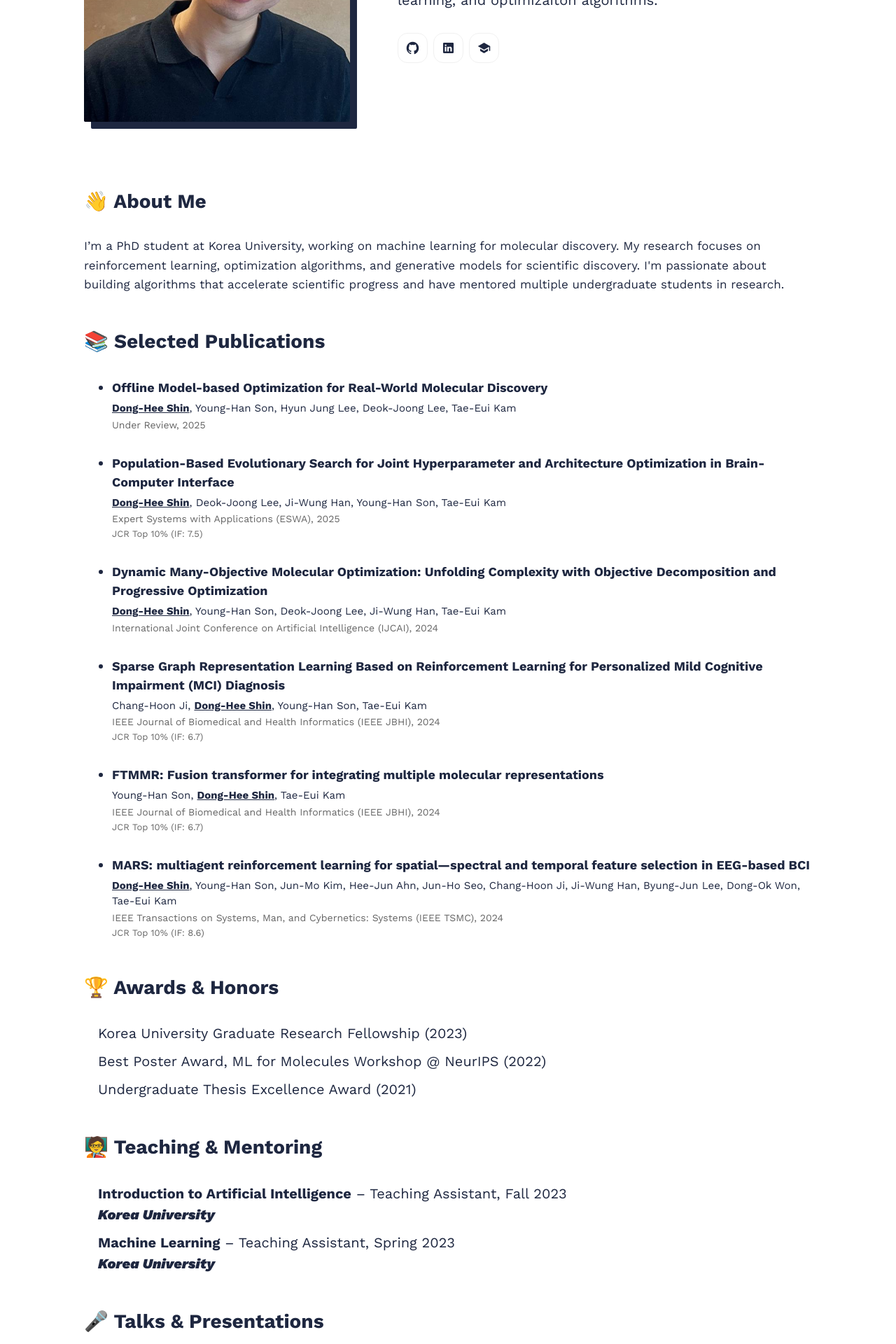
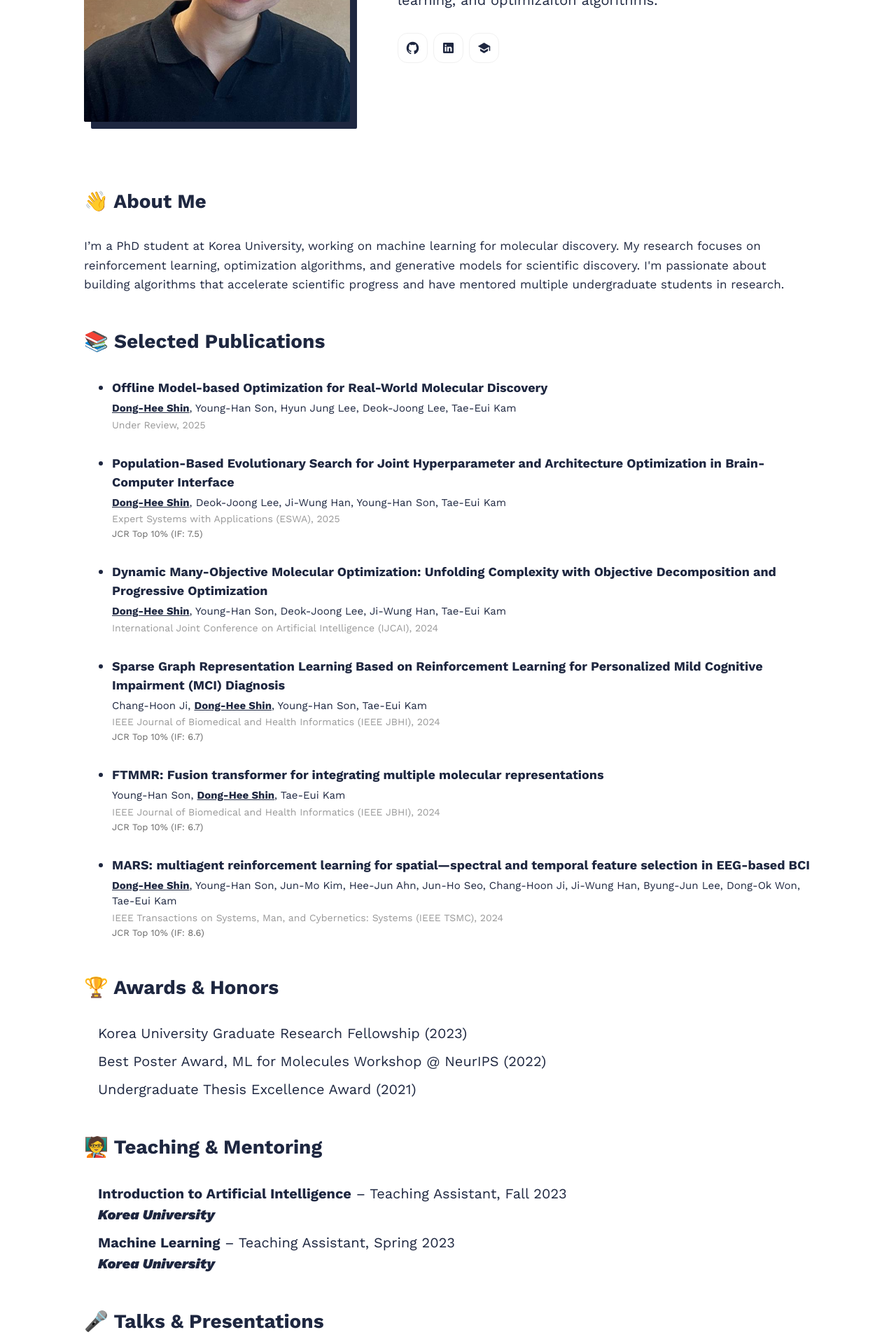
Before and after one commit to donghee-shin-page/donghee-shin-page.github.io, a Jekyll site: the page built from index.html, in a window 1280 px wide. Shown: the part 456-2376 px from the top of the page at 70% size. Built offline with Jekyll 4.4.1, drawn with Linux system fonts in a browser that asks for light colours; nearby versions of some CDN libraries; the list of posts is cut into pages by our own code.

Commit message:
Update index.html

```diff
--- a/index.html
+++ b/index.html
@@ -39,7 +39,7 @@
         </div>
 
         <!-- Venue + Note -->
-        <div style="font-size: 14px; color: #666; margin-top: 2px;">
+        <div style="font-size: 14px; color: #999; margin-top: 2px;">
           {{ pub.venue }}
           {% if pub.note %}
             <br/><span style="font-size: 13px; color: #666;">{{ pub.note }}</span>
```
